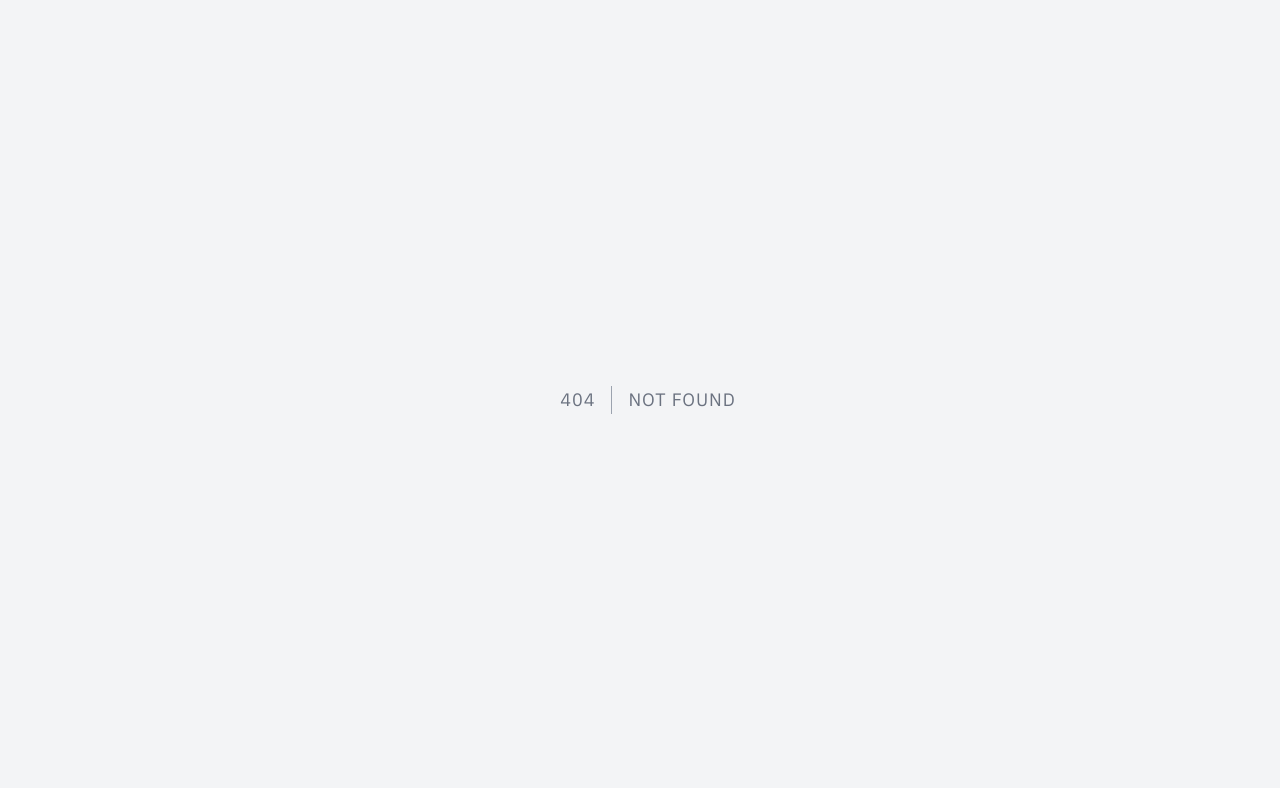
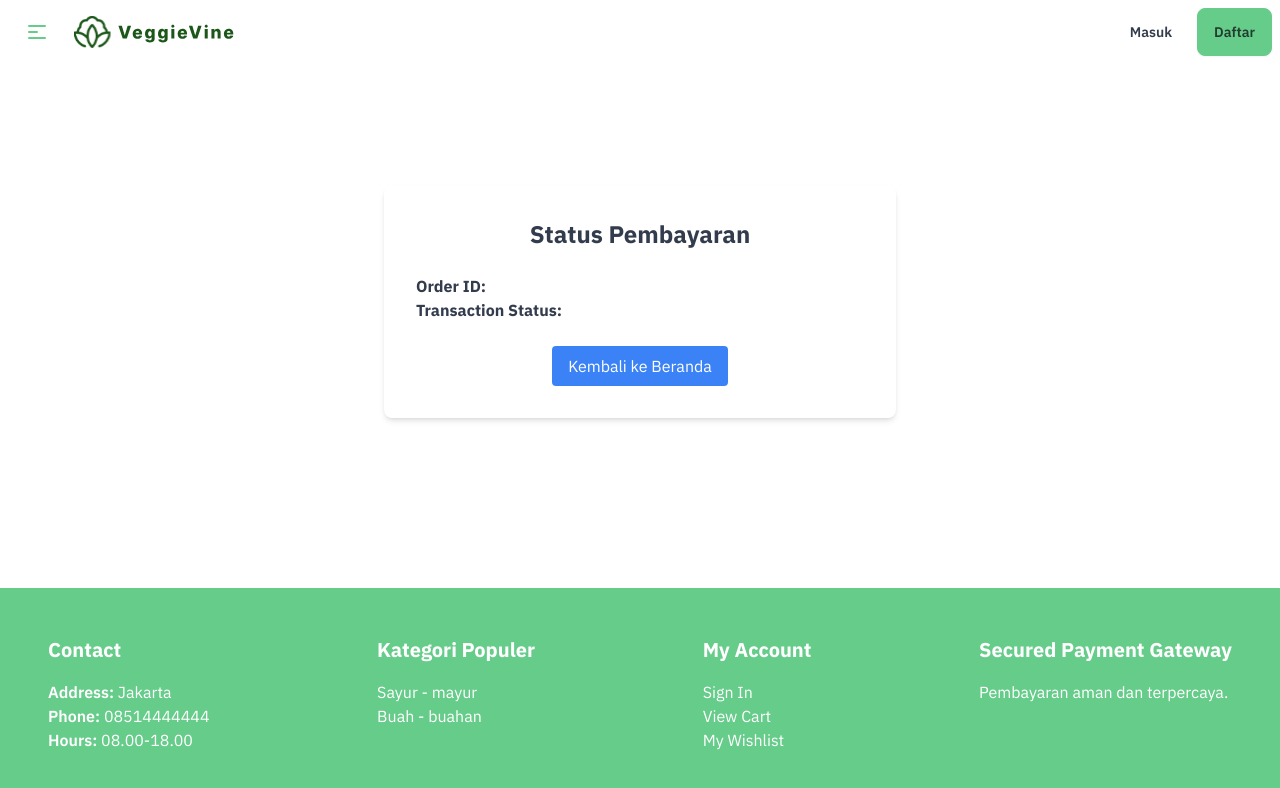
Before and after one commit to VeggieVine/frontend, a Next.js app: page /payment-status in a window 1280 px wide. Before the commit this address had no page. Shown: the top 788 px of the page. Built offline with nearby package versions, Linux system fonts and the light colour scheme; no server answers.

Commit message:
feat: added payment status page

```diff
--- /dev/null
+++ b/src/app/(customer)/payment-status/page.jsx
@@ -0,0 +1,57 @@
+"use client"
+
+import { useSearchParams, useRouter } from 'next/navigation'
+import { useEffect, useState } from 'react'
+import Navbar from '@/src/app/__components__/Navbar'
+import Footer from '@/src/app/__components__/Footer'
+
+export default function PaymentStatusPage() {
+    const searchParams = useSearchParams()
+    const router = useRouter()
+    const order_id = searchParams.get('order_id')
+    const transaction_status = searchParams.get('transaction_status')
+    const [statusMessage, setStatusMessage] = useState('')
+
+    useEffect(() => {
+        if (transaction_status) {
+            switch (transaction_status) {
+            case 'settlement':
+                setStatusMessage('Pembayaran Anda berhasil! Terima kasih telah berbelanja dengan kami.')
+                break
+            case 'pending':
+                setStatusMessage('Pembayaran Anda masih tertunda. Silakan selesaikan pembayaran Anda.')
+                break
+            case 'deny':
+            case 'expire':
+            case 'cancel':
+                setStatusMessage('Pembayaran Anda gagal. Silakan coba lagi atau gunakan metode pembayaran lain.')
+                break
+            default:
+                setStatusMessage('Status pembayaran tidak diketahui. Silakan hubungi dukungan pelanggan kami.')
+            }
+        }
+    }, [transaction_status])
+
+    return (
+        <div className="flex flex-col min-h-screen">
+            <Navbar />
+            <main className="flex-grow container mx-auto p-4 pt-8 flex flex-col items-center justify-center">
+                <div className="bg-white rounded-lg shadow-md p-8 max-w-lg w-full text-center">
+                    <h1 className="text-2xl font-bold mb-4">Status Pembayaran</h1>
+                    <p className="text-gray-700 mb-6">{statusMessage}</p>
+                    <div className="text-left">
+                        <p><strong>Order ID:</strong> {order_id}</p>
+                        <p><strong>Transaction Status:</strong> {transaction_status}</p>
+                    </div>
+                    <button
+                        className="mt-6 bg-blue-500 hover:bg-blue-600 text-white py-2 px-4 rounded"
+                        onClick={() => router.push('/')}
+                    >
+                        Kembali ke Beranda
+                    </button>
+                </div>
+            </main>
+            <Footer />
+        </div>
+    )
+}
```
